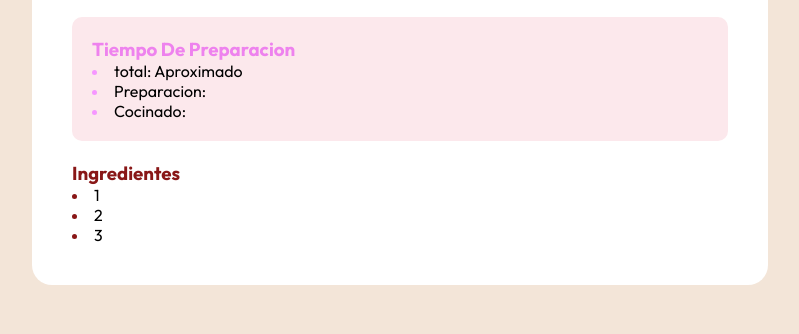
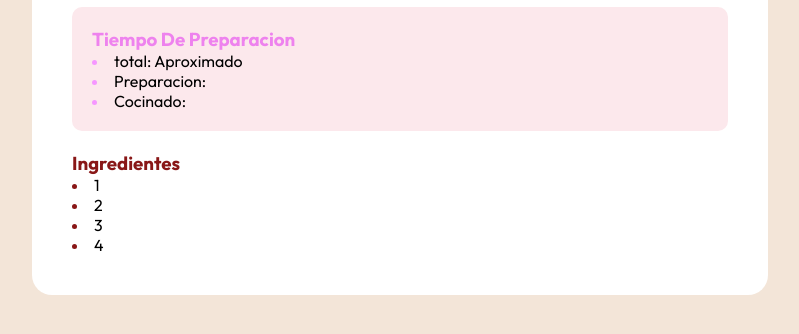
Before and after one commit to Stitch2024/Reto-03, a plain HTML site: page Index.html in a window 1280 px wide. Shown: the part 458-792 px from the top of the page, without its empty margins (240-1039 px from the left). Drawn offline with Linux system fonts and the light colour scheme.

Commit message:
git pull

```diff
--- a/Index.html
+++ b/Index.html
@@ -31,7 +31,7 @@
             <li> 1 </li>
             <li> 2 </li>
             <li> 3 </li>
-
+            <li> 4 </li>
         </article>
 
 
```
